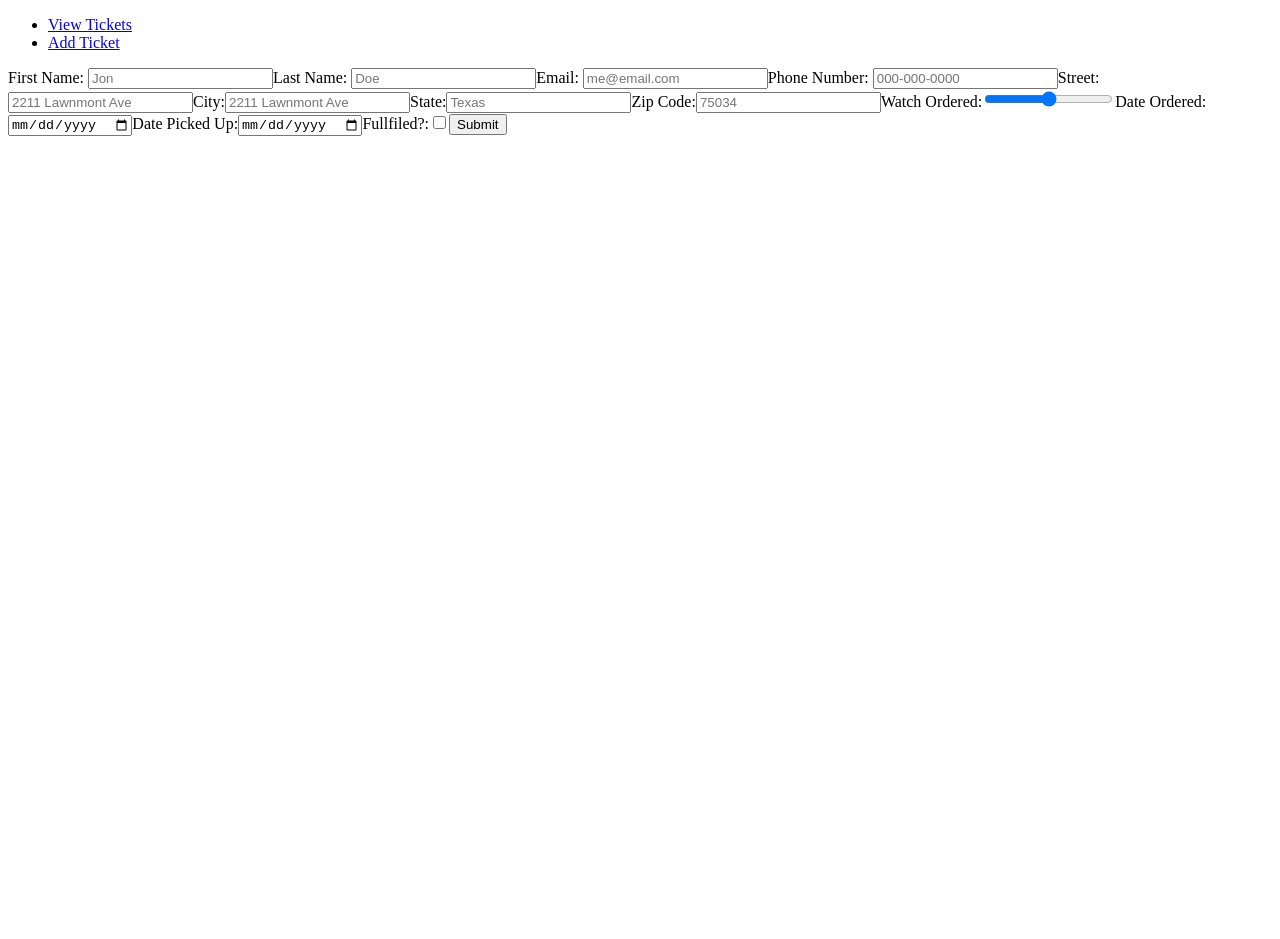
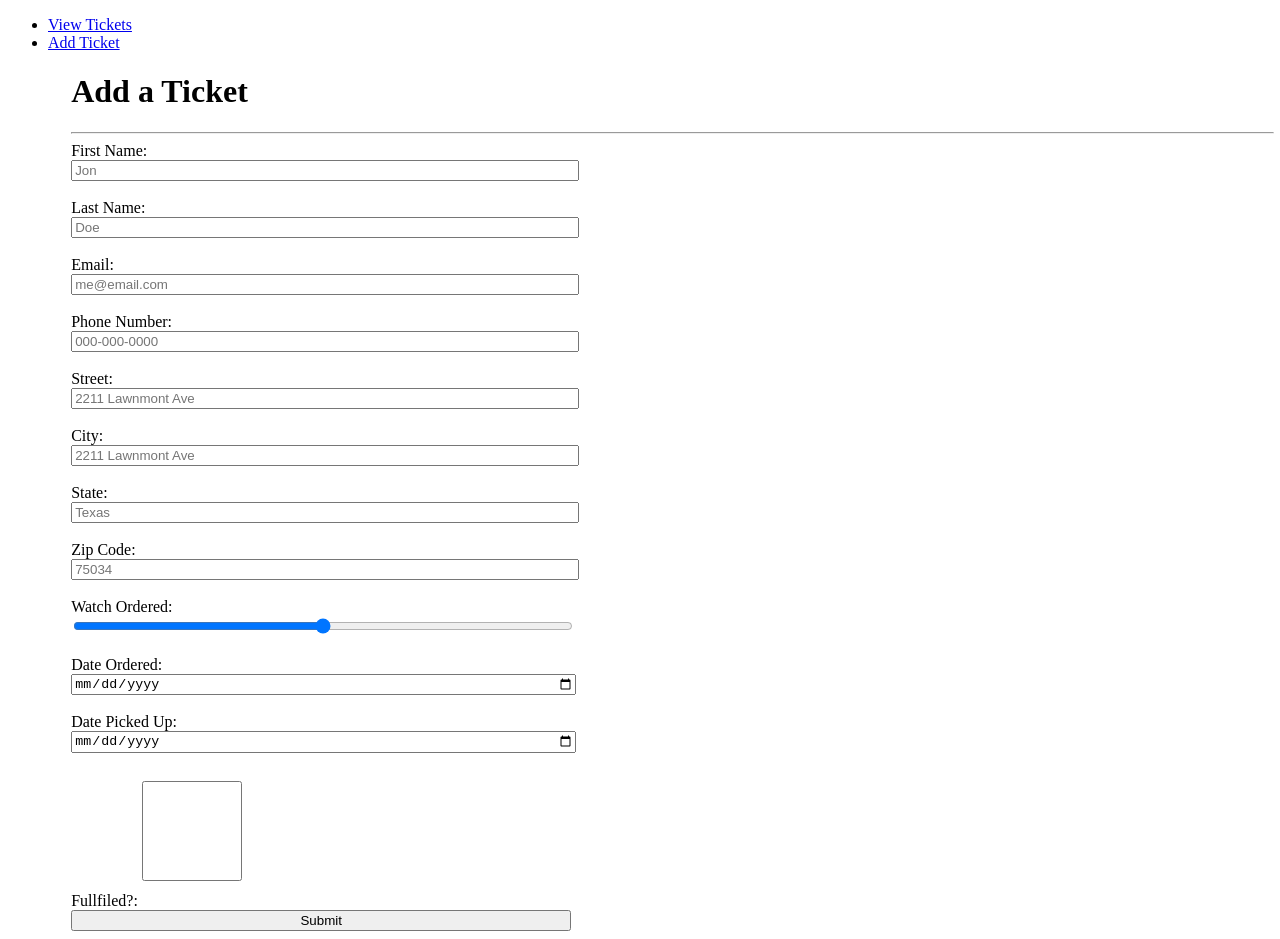
Before and after one commit to d0uble0deven/watch_waitlist_react, a React (Create React App) app in the folder my-app/: page /tickets/add in a window 1280 px wide. Before the commit the page ends 800 px from the top, so only its background shows below. Built offline with nearby package versions, Linux system fonts and the light colour scheme.

Commit message:
stubs formatting for add ticket page

```diff
--- /dev/null
+++ b/my-app/src/Components/ComponentStyling/TicketFormStyling.css
@@ -0,0 +1,25 @@
+.form_containter {
+    text-align: left;
+    padding-left: 5%;
+
+
+}
+
+.ticket_form {
+    width: min-content;
+
+}
+
+hr {
+    width: 100%;
+}
+
+
+input {
+    width: 500px;
+  }
+
+  #check {
+      height: 150px;
+      width: 100px;
+  }
--- a/my-app/src/Components/ComponentStyling/WatchCardStyling.css
+++ b/my-app/src/Components/ComponentStyling/WatchCardStyling.css
@@ -11,14 +11,19 @@
     background-color: red;
     margin-top: 1em;
     margin-right: 1em;
-    height: 10em;
+    height: 11em;
     width: 10em;
+    color: darkorchid;
+
 }
 .watch_card {
     background-color: blue;
+
 }
 .watch_title {
     background-color: yellow;
+    font-size: larger;
+    font-weight: bolder;
 }
 .watch_image {
     background-color: green;
--- a/my-app/src/Components/TicketForm.jsx
+++ b/my-app/src/Components/TicketForm.jsx
@@ -1,7 +1,7 @@
 import React, { useState } from 'react';
 import { useInput } from '../Hooks/InputHooks'
 import axios from 'axios'
-
+import './ComponentStyling/TicketFormStyling.css'
 
 export default function NameForm(props) {
     // const [name, setName] = useState("")
@@ -77,34 +77,50 @@ export default function NameForm(props) {
     }
 
     return (
-        <form onSubmit={validate}>
+        <div className="form_containter">
+
+            <h1>Add a Ticket</h1>
+            <hr />
+            <form className="ticket_form" onSubmit={validate}>
 
                 <label>First Name: <input type="text" placeholder="Jon" {...bindFirstName} /></label>
-
+                <br />
+                <br />
                 <label>Last Name: <input type="text" placeholder="Doe" {...bindLastName} /></label>
-
+                <br />
+                <br />
                 <label>Email: <input type="email" placeholder="me@email.com" {...bindEmail} /></label>
-
+                <br />
+                <br />
                 <label>Phone Number: <input type="tel" placeholder="000-000-0000" {...bindNumber} /></label>
-
+                <br />
+                <br />
                 <label>Street:<input type="text" placeholder="2211 Lawnmont Ave" {...bindStreet} /></label>
-
+                <br />
+                <br />
                 <label>City:<input type="text" placeholder="2211 Lawnmont Ave" {...bindCity} /></label>
-
+                <br />
+                <br />
                 <label>State:<input type="text" placeholder="Texas" {...bindState} /></label>
-
+                <br />
+                <br />
                 <label>Zip Code:<input type="text" placeholder="75034" {...bindZipCode} /></label>
-
+                <br />
+                <br />
                 <label>Watch Ordered:<input type="range" {...bindWatchOrdered} /></label>
-
+                <br />
+                <br />
                 <label>Date Ordered:<input type="date" placeholder="09/21/1994" {...bindDateOrdered} /></label>
-
+                <br />
+                <br />
                 <label>Date Picked Up:<input type="date" placeholder="09/21/1994" {...bindDateFulfilled} /></label>
 
-            <label>Fullfiled?:<input type="checkbox" placeholder="No" onClick={() => setFulfilled(!fulfilled)} /></label>
+                <label>Fullfiled?:<input id="check" type="checkbox" placeholder="No" onClick={() => setFulfilled(!fulfilled)} /></label>
 
                 <input type="submit" value="Submit" />
             </form>
 
+        </div>
+
     )
 }
--- a/my-app/src/Components/WatchCard.jsx
+++ b/my-app/src/Components/WatchCard.jsx
@@ -4,7 +4,7 @@ import datejust from '../Images/Watches/datejust.png'
 import daytona from '../Images/Watches/daytona.png'
 import milgauss from '../Images/Watches/milgauss.png'
 import skydweller from '../Images/Watches/skydweller.png'
-import WatchCardStyling from './ComponentStyling/WatchCardStyling.css'
+import './ComponentStyling/WatchCardStyling.css'
 
 const WatchCard = () => {
     const [selected, setSelected] = useState([])
@@ -18,7 +18,8 @@ const WatchCard = () => {
             <Button className="watch_button" key={index + 1} onClick={() => onCheckboxBtnClick(index + 1)} active={selected.includes(index + 1)}>
                 <Card className="watch_card" inverse key={index + 1} >
                     <CardImgOverlay>
-                        <CardTitle className="watch_title">{item.name}{index + 1}</CardTitle>
+                        <CardTitle className="watch_title">{item.name}{index + 1}
+                        </CardTitle>
                         <CardImg className="watch_image" width="10%" src={item.image} alt={item.name} />
                     </CardImgOverlay>
                 </Card>
```
Lines whose indentation alone changed are shown as unchanged.
